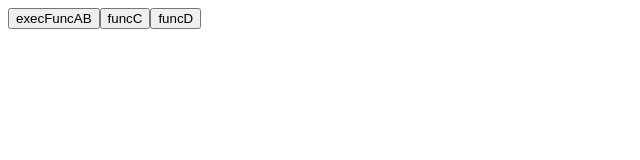
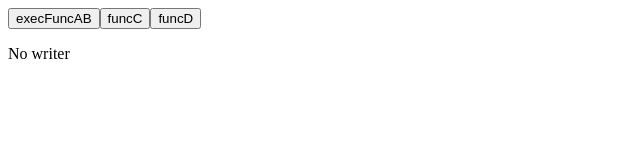
Before and after one commit to koyamal/pra_vue3, a Vue app in the folder vuePractive/: page / in a window 1280 px wide. Shown: the top 160 px of the page, without its empty margins (0-640 px from the left). Built offline with nearby package versions, Linux system fonts and the light colour scheme.

Commit message:
Use showMessage

```diff
--- a/vuePractive/src/components/atom/F.vue
+++ b/vuePractive/src/components/atom/F.vue
@@ -57,4 +57,7 @@
   <button @click="execFuncAB">execFuncAB</button>
   <button @click="funcC">funcC</button>
   <button @click="funcD">funcD</button>
+  <div>
+    <p>{{ showMessage }}</p>
+  </div>
 </template>
```
